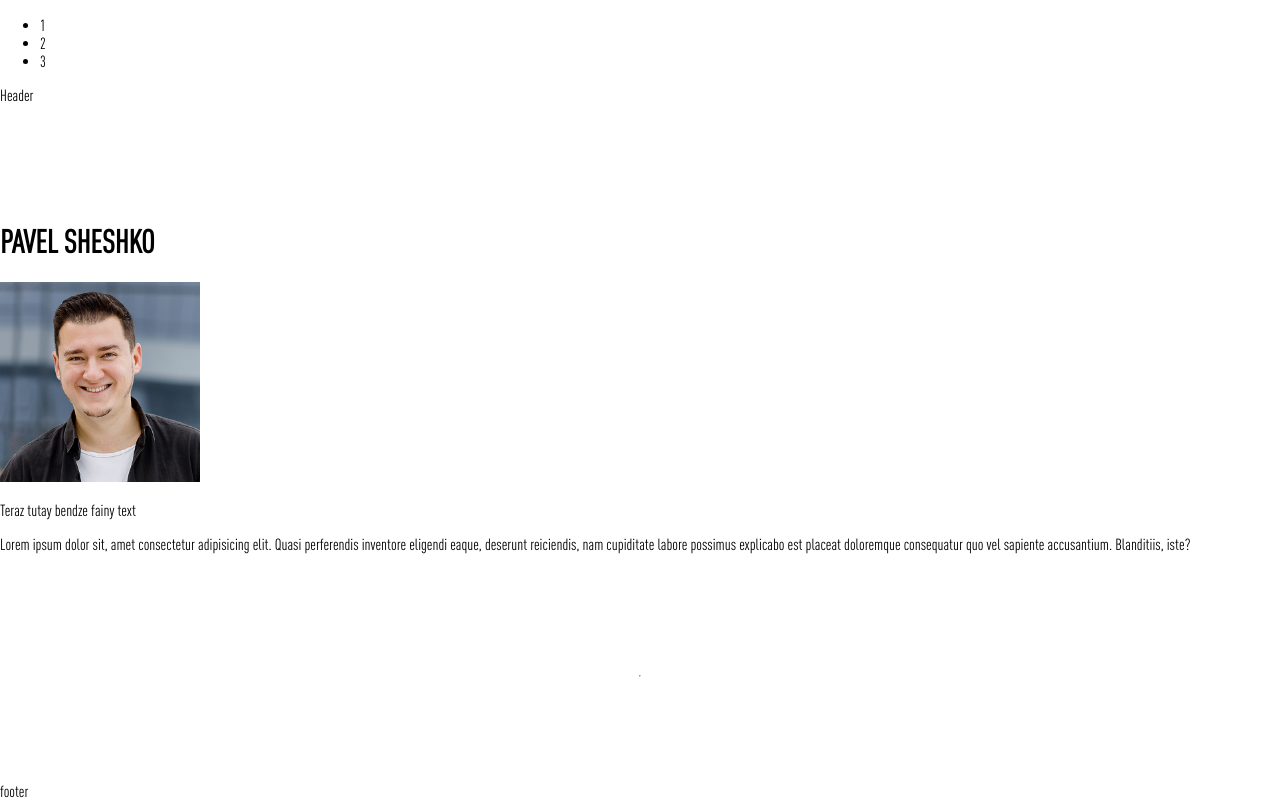
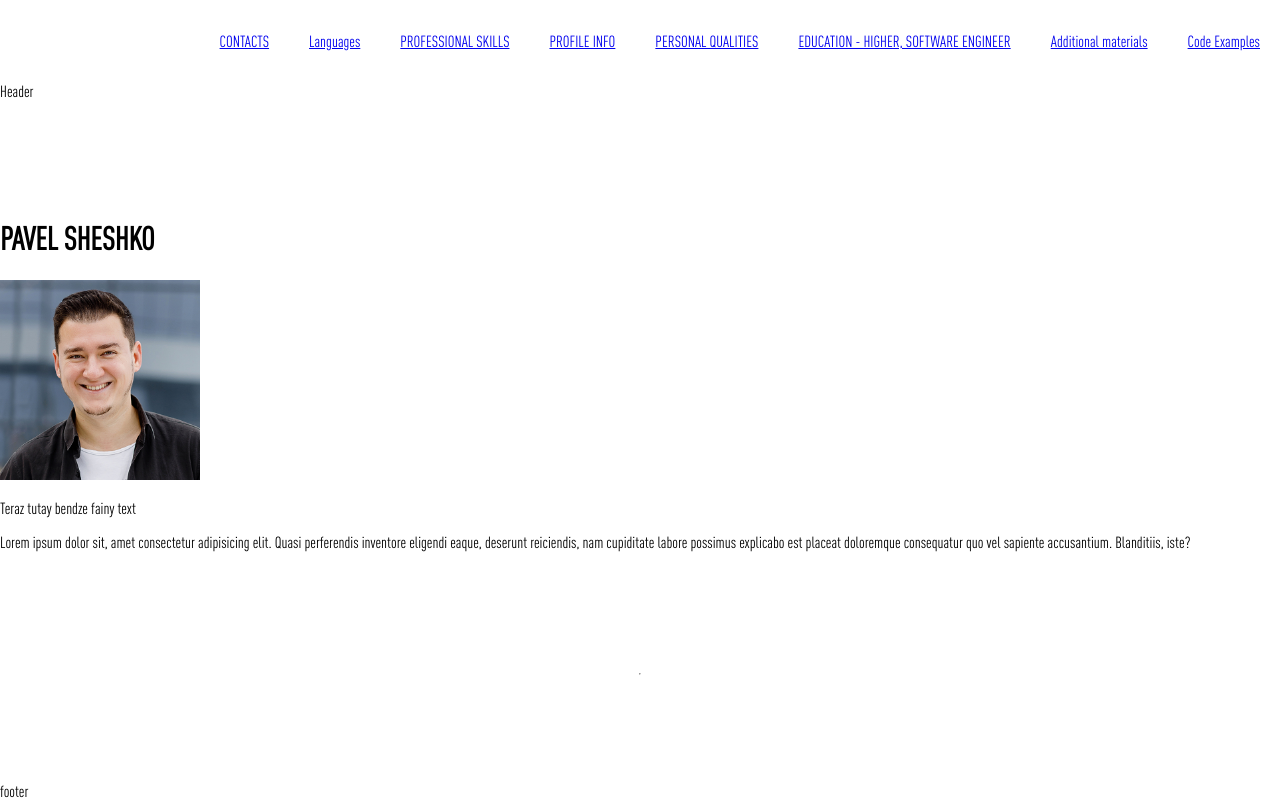
Before and after one commit to SheshkoPavel/rsschool-cv, a plain HTML site: page index.html in a window 1280 px wide. Drawn offline with Linux system fonts and the light colour scheme.

Commit message:
feat: add anchor points and links

```diff
--- a/index.html
+++ b/index.html
@@ -13,15 +13,16 @@
         <div class="container header-container">
             <nav class="nav">
                 <ul class="nav-list">
-                    <li>
-                        1
-                    </li>
-                    <li>
-                        2
-                    </li>
-                    <li>
-                        3
-                    </li>
+                    <li class="nav-item"><a href="#contacts" class="nav-link">CONTACTS</a></li>
+                    <li class="nav-item"><a href="#languages" class="nav-link">Languages</a></li>
+                    <li class="nav-item"><a href="#skills" class="nav-link">PROFESSIONAL SKILLS</a></li>
+                    <li class="nav-item"><a href="#info" class="nav-link">PROFILE INFO</a></li>
+                    <li class="nav-item"><a href="#qualities" class="nav-link">PERSONAL QUALITIES</a></li>
+                    <li class="nav-item"><a href="#education" class="nav-link">EDUCATION - HIGHER, SOFTWARE ENGINEER</a></li>
+                    <li class="nav-item"><a href="#additionalInfo" class="nav-link">Additional materials</a></li>
+                    <li class="nav-item"><a href="#codeExamples" class="nav-link">Code Examples</a></li>
+
+
                 </ul>
             </nav>
 
@@ -29,13 +30,20 @@
         Header
     </header>
     <main>
-        <h1>PAVEL SHESHKO</h1>
-        <img src="./assets/img/avatar.jpg" alt="profile avatar" style="height: 200px;">
-        <p>Teraz tutay bendze fainy text</p>
-        <p>Lorem ipsum dolor sit, amet consectetur adipisicing elit. Quasi perferendis inventore eligendi eaque, deserunt reiciendis, nam cupiditate labore possimus explicabo est placeat doloremque consequatur quo vel sapiente accusantium. Blanditiis, iste?</p>
+        <div class="container">
+            <h1>PAVEL SHESHKO</h1>
+            <img src="./assets/img/avatar.jpg" alt="profile avatar" style="height: 200px;">
+            <p>Teraz tutay bendze fainy text</p>
+            <p>Lorem ipsum dolor sit, amet consectetur adipisicing elit. Quasi perferendis inventore eligendi eaque, deserunt reiciendis, nam cupiditate labore possimus explicabo est placeat doloremque consequatur quo vel sapiente accusantium. Blanditiis, iste?</p>
+
+        </div>
 
     </main>
         <hr>
-    <footer>footer</footer>
+    <footer>
+        <div class="container">
+            footer
+        </div>
+    </footer>
 </body>
 </html>
--- a/style.css
+++ b/style.css
@@ -9,6 +9,10 @@
     font-family: 'din-condensed-bold';
     src: url("assets/fonts/DINPro-CondensedBold.ttf");
     font-weight: 300;
+}
+
+html {
+    scroll-behavior: smooth;
 }
 
 body {
@@ -24,3 +28,20 @@ body {
 * {
     box-sizing: border-box;
 }
+
+.container {
+    max-width: 1440px;
+    margin: 0 auto;
+}
+
+.nav-list {
+    display: flex;
+    justify-content: flex-end;
+    align-items: center;
+    list-style: none;
+  }
+
+.nav-link {
+    padding: 0 20px;
+    line-height: 50px;
+  }
```
